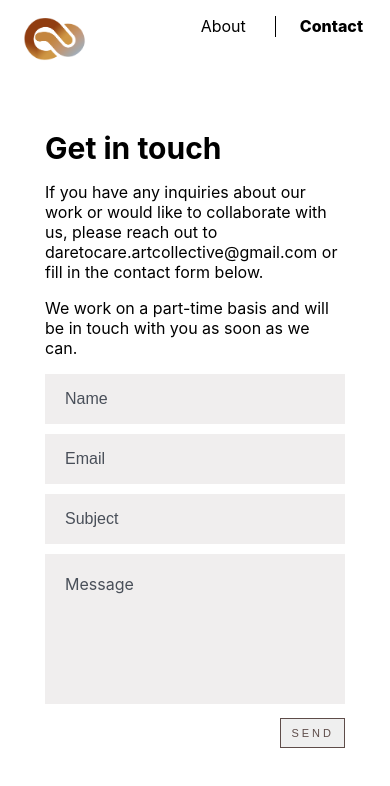
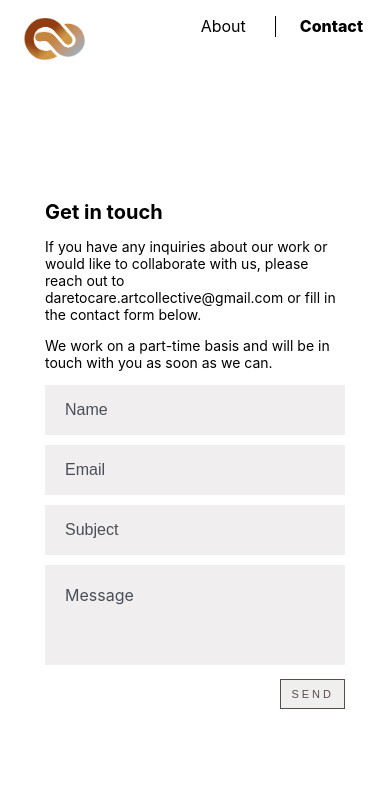
Before and after one commit to miriam-plt/daretocare, a React (Create React App) app: page /contact in a window 390 px wide. Shown: the top 786 px of the page. Built offline with nearby package versions, Linux system fonts and the light colour scheme.

Commit message:
fixed contact page for phone screen

```diff
--- a/src/Pages/Contact/index.scss
+++ b/src/Pages/Contact/index.scss
@@ -96,6 +96,9 @@ textarea {
     min-height: 50px;
     box-sizing: border-box;
     resize: none;
+    @media (max-width: 1025px) {
+        height: 100px;
+    }
 }
 
 textarea:focus::placeholder {
@@ -122,10 +125,20 @@ textarea::placeholder {
 .contact-me {
     font-size: 30px;
     margin-bottom: 0;
+    @media (max-width: 1025px) {
+        font-size: 20px;
+        margin-top: 4em;
+    }
 }
 
 .contact-text {
     animation: fadeInDown 1s 0.5s both;
+}
+
+p.contact-text {
+    @media (max-width: 1025px) {
+        font-size: 14px;
+    }
 }
 
 .status-message {
```
